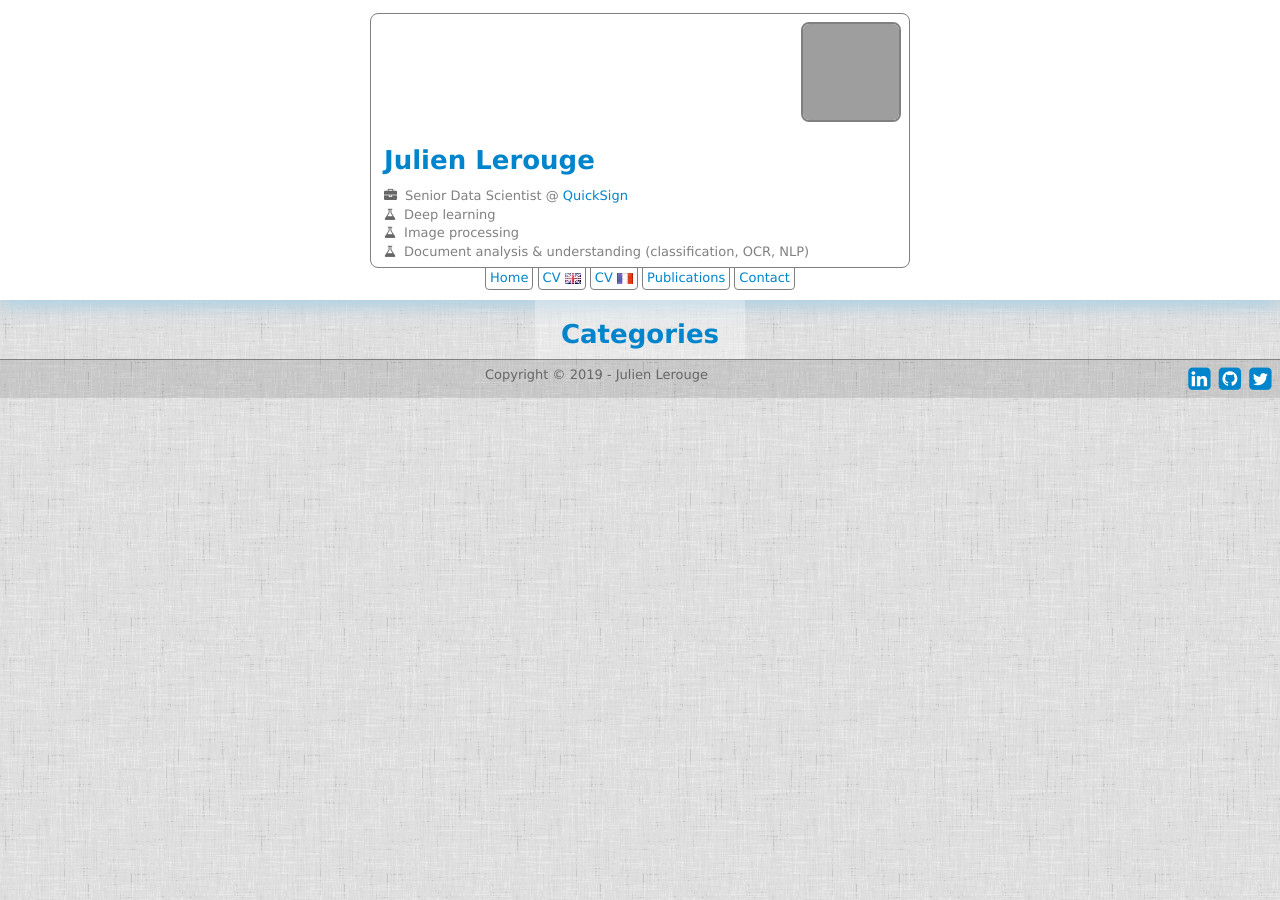
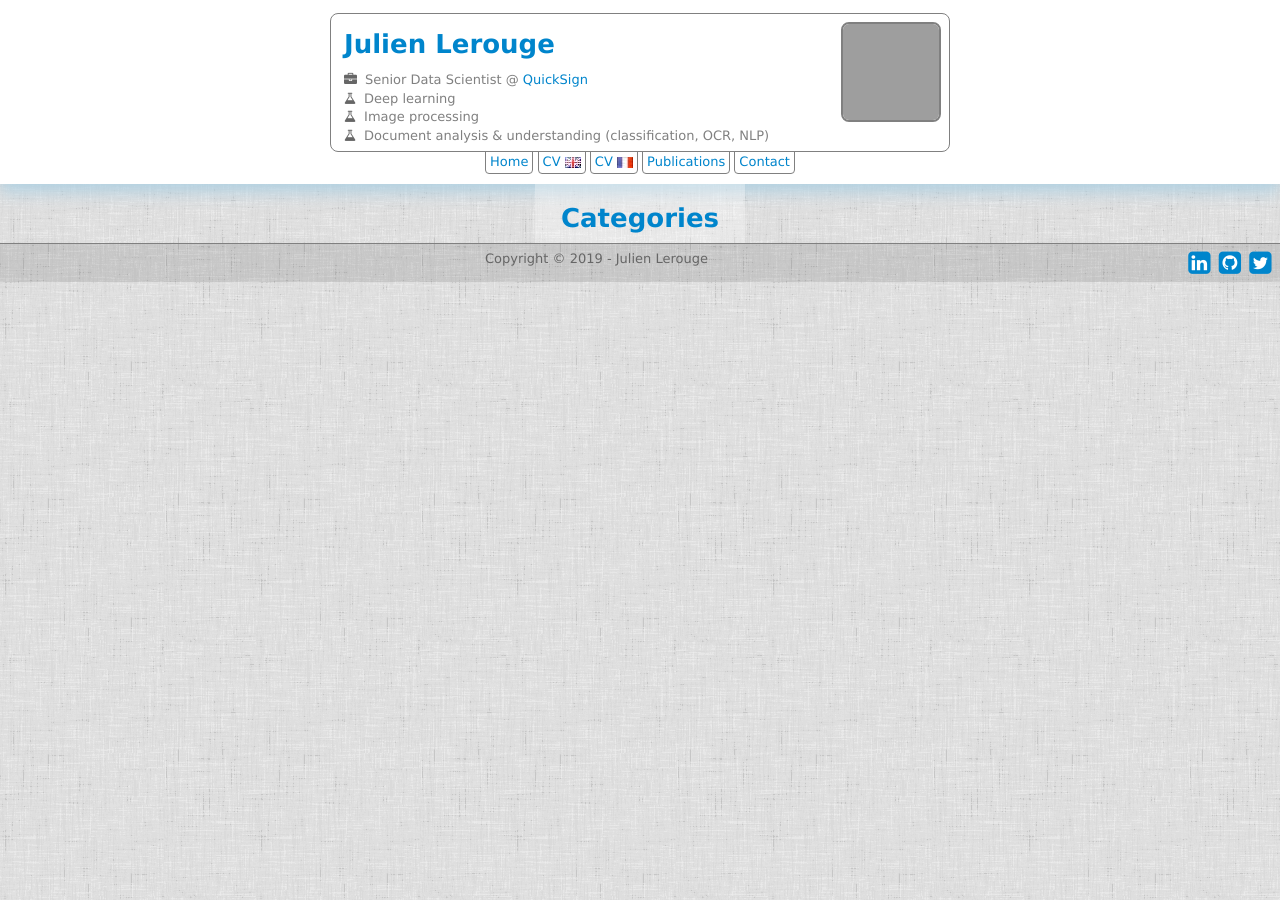
Before and after one commit to jlerouge/jlerouge.github.io, a Jekyll site: the page built from category/index.html, in a window 1280 px wide. Built offline with Jekyll 4.4.1, drawn with Linux system fonts in a browser that asks for light colours; nearby versions of some CDN libraries; grey boxes are pictures that could not be loaded.

Commit message:
Fixed layout

```diff
--- a/css/main.css
+++ b/css/main.css
@@ -340,7 +340,7 @@ pre code {
 		font-size: 5vw;
 	}
 	.subtitle {
-		font-size: 0.8em;
+		font-size: 0.7em;
 	}
 	a.item {
 		font-size: 3vw;
@@ -373,7 +373,7 @@ pre code {
 		display: block;
 		margin-left: auto;
 		margin-right: auto;
-		width: 540px;
+		width: 620px;
 		border: 1px solid grey;
 		border-radius: 8px;
 		-moz-border-radius: 8px;
```
